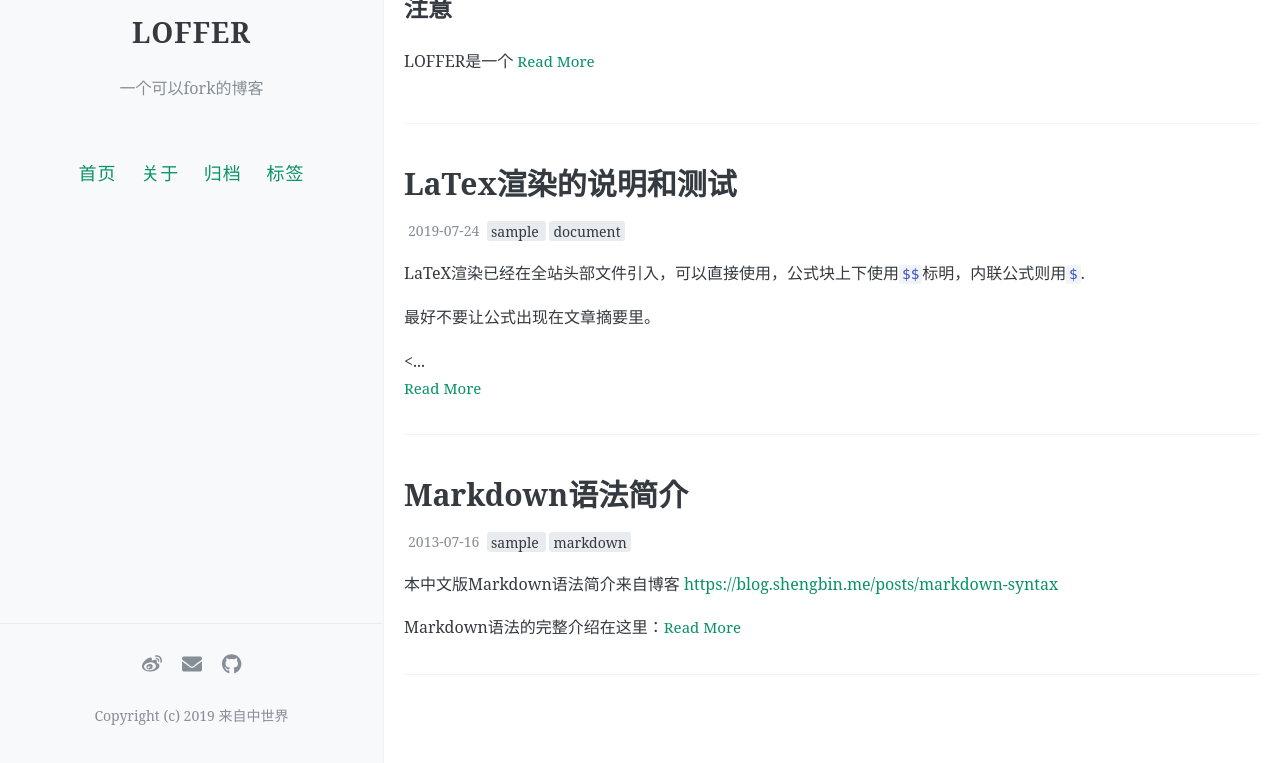
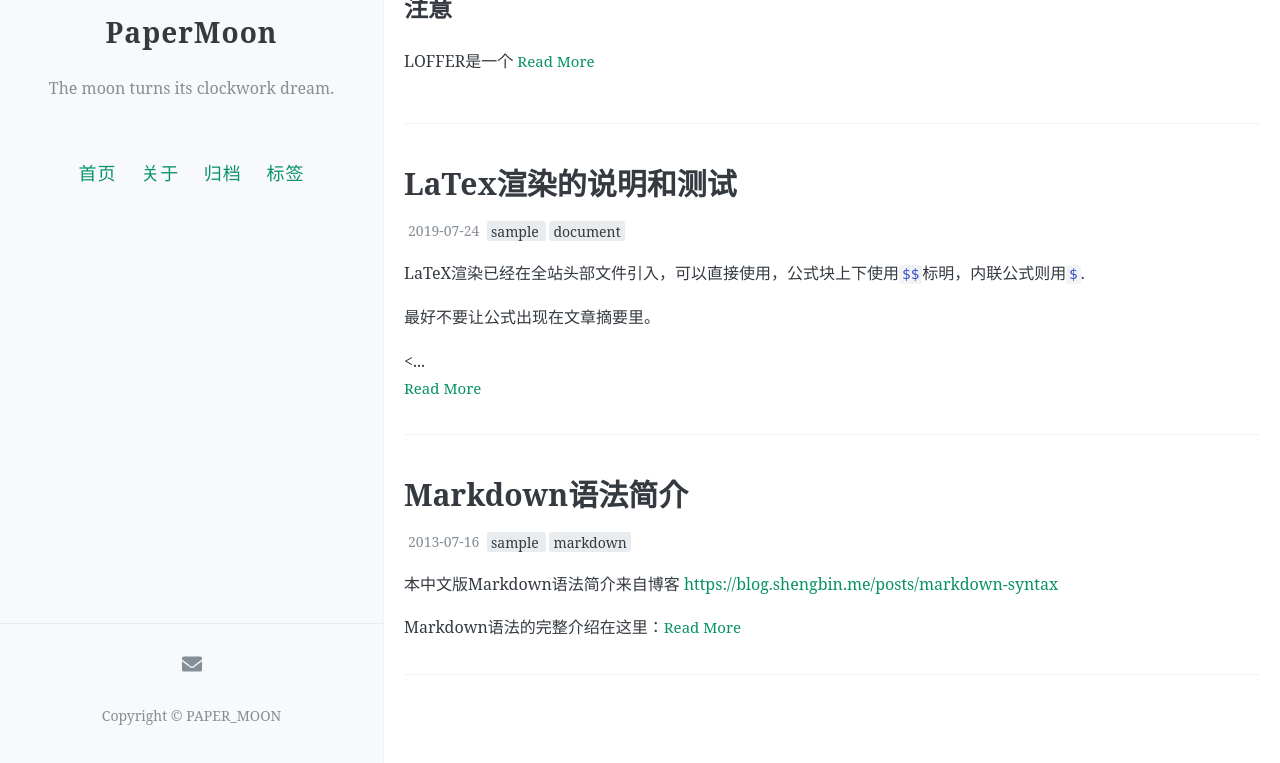
Before and after one commit to SPRING-WINE/PaperMoon, a Jekyll site: the page built from index.html, in a window 1280 px wide and 1053 px high. Shown: the part 290-1053 px from the top of the window. Built offline with Jekyll 4.4.1, drawn with Linux system fonts in a browser that asks for light colours; the list of posts is cut into pages by our own code; comment, search, counter and statistics services are not loaded.

Commit message:
Update _config.yml

```diff
--- a/_config.yml
+++ b/_config.yml
@@ -5,9 +5,9 @@
 # 你的博客名称，请用你想要的博客名替换“LOFFER”，以下修改都可类似处理
 # 注意，“name: LOFFER”，冒号后面的空格不可以省略。
 # 井号后面的文字是说明文档，不会被程序读取。
-name: LOFFER
+name: PaperMoon
 # 描述/签名
-description: 一个可以fork的博客
+description: The moon turns its clockwork dream.
 
 #
 # 下面的设定都是可选的
@@ -39,13 +39,13 @@ excerpt_separator: <!-- more -->
 
 # 你的社交网络链接，它们会作为图标出现在你的网站页脚中，可选填写
 footer-links:
-  weibo: frommidworld #请输入你的微博个性域名 https://www.weibo.com/<thispart>
+  weibo: #请输入你的微博个性域名 https://www.weibo.com/<thispart>
   behance: # https://www.behance.net/<>
   dribbble: # https://dribbble.com/<>
-  email: fromendworld@outlook.com
+  email: sayshameonme@163.com
   facebook: #https://www.facebook.com/<>
   flickr: #https://www.flickr.com/<>
-  github: FromEndWorld/loffer #https://github.com/<>
+  github: #https://github.com/<>
   instagram: #https://instagram.com/<>
   linkedin: #https://www.linkedin.com/in/<>
   pinterest: #https://www.pinterest.com/<>
@@ -56,12 +56,12 @@ footer-links:
   youtube: # channel/<your_long_string> or user/<user-name>
 
 # 站点页脚的文字
-footer-text: Copyright (c) 2019 来自中世界
+footer-text: Copyright © PAPER_MOON
 
 # 评论，注意，请不要同时添加多种不同的评论区
 
 # 输入Disqus shortname，即可添加评论区
-disqus: loffer #shortname
+disqus: #shortname
 
 # 输入Gitalk相关设定，即可添加评论区
 gitalk:
@@ -79,7 +79,7 @@ url:
 # 添加你的博客的二级域名，一般来说是你的repository名
 # 如果你的博客的URL是：(http://yourusername.github.io/repository-name)
 # 那么就写成 "/repository-name"
-baseurl: /LOFFER
+baseurl: /PaperMoon
 
 
 #
```
